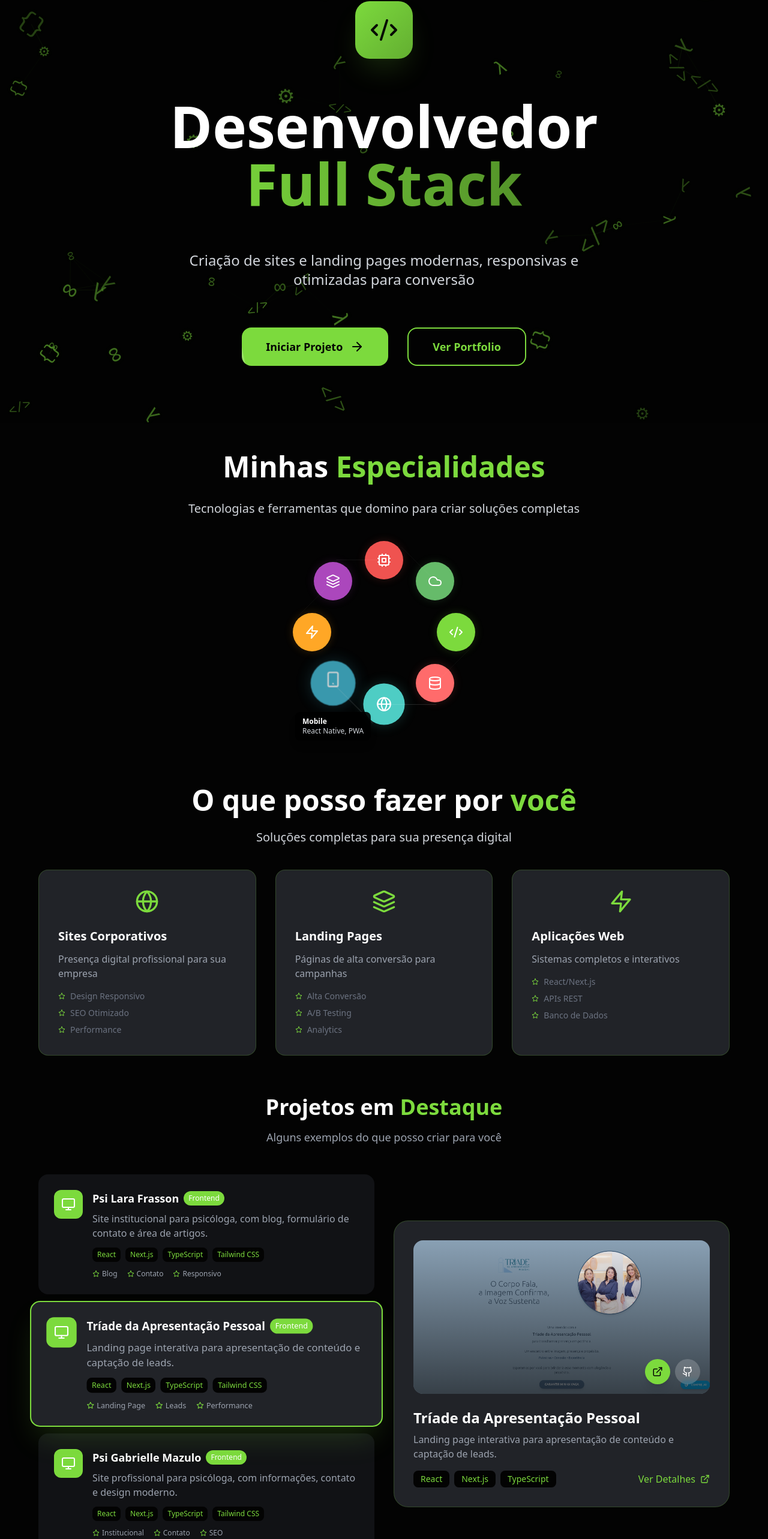
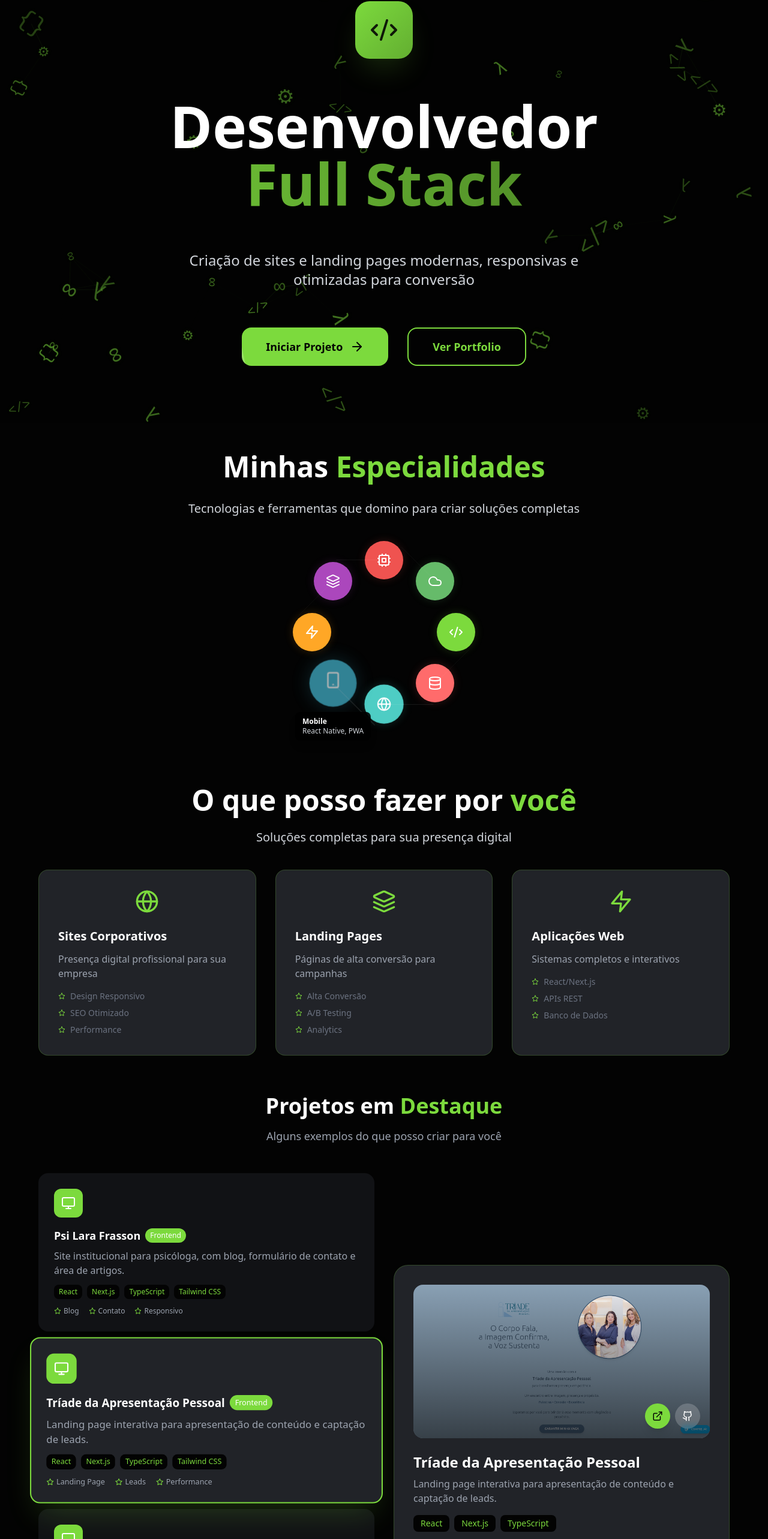
Before and after one commit to kainamf/dev-kainamf, a React (Create React App) app: page / in a window 1280 px wide. Shown: the part 94-2660 px from the top of the page at 60% size. Built offline with nearby package versions, Linux system fonts and the light colour scheme.

Commit message:
feat: enhance HeroSection and ProjectShowcaseSection layout for improved responsiveness and readability

```diff
--- a/src/components/home/HeroSection/HeroSection.tsx
+++ b/src/components/home/HeroSection/HeroSection.tsx
@@ -25,13 +25,12 @@ const HeroSection: React.FC<HeroSectionProps> = ({ theme, themeClasses, scrollY,
       >
         <Code2 size={48} className="text-[#030303] animate-pulse" />
       </div>
-  <h1 className={`text-6xl md:text-8xl font-bold ${themeClasses.text} mb-8 relative`}>
-        Desenvolvedor
-        <br />
-        <span className="text-[#7CDA3D] bg-gradient-to-r from-[#7CDA3D] to-[#7CDA3D]/70 bg-clip-text text-transparent animate-pulse">
-          Full Stack
-        </span>
-      </h1>
+  <h1 className={`text-4xl xs:text-5xl sm:text-6xl md:text-8xl font-bold ${themeClasses.text} mb-8 relative leading-tight break-words`}>
+    <span className="block">Desenvolvedor</span>
+    <span className="block text-[#7CDA3D] bg-gradient-to-r from-[#7CDA3D] to-[#7CDA3D]/70 bg-clip-text text-transparent animate-pulse">
+      Full Stack
+    </span>
+  </h1>
   <p className={`text-xl md:text-2xl ${theme === 'light' ? 'text-gray-600' : 'text-gray-300'} max-w-3xl mx-auto leading-relaxed mb-8 opacity-0 animate-fade-in-up`} style={{animationDelay: '1s', animationFillMode: 'forwards'}}>
         Criação de sites e landing pages modernas, responsivas e otimizadas para conversão
       </p>
--- a/src/components/home/ProjectShowcaseSection/ProjectShowcaseSection.tsx
+++ b/src/components/home/ProjectShowcaseSection/ProjectShowcaseSection.tsx
@@ -81,14 +81,14 @@ const ProjectShowcaseSection: React.FC<ProjectShowcaseSectionProps> = ({ theme,
         </p>
       </div>
 
-      <div className="grid lg:grid-cols-2 gap-8 items-center">
+  <div className="grid grid-cols-1 lg:grid-cols-2 gap-4 sm:gap-8 items-center">
         {/* Project Cards */}
   <div className="space-y-4">
           {projects.map((project, index) => (
             <div
               key={project.id}
               className={`
-                p-6 rounded-2xl cursor-pointer transition-all duration-500 border-2
+                p-4 sm:p-6 rounded-2xl cursor-pointer transition-all duration-500 border-2
                 ${activeProject === index
                   ? 'bg-[#212328] border-[#7CDA3D] shadow-2xl shadow-[#7CDA3D]/20 scale-105'
                   : 'bg-[#212328]/50 border-transparent hover:border-[#7CDA3D]/50 hover:bg-[#212328]'
@@ -96,9 +96,9 @@ const ProjectShowcaseSection: React.FC<ProjectShowcaseSectionProps> = ({ theme,
               `}
               onClick={() => handleProjectClick(index)}
             >
-              <div className="flex items-start gap-4">
+              <div className="flex flex-col xs:flex-row items-start gap-2 xs:gap-4">
                 <div
-                  className="w-12 h-12 rounded-xl flex items-center justify-center flex-shrink-0"
+                  className="w-10 h-10 sm:w-12 sm:h-12 rounded-xl flex items-center justify-center flex-shrink-0 mb-2 xs:mb-0"
                   style={{ backgroundColor: project.color }}
                 >
                   {project.category === 'Mobile' ? (
@@ -110,35 +110,35 @@ const ProjectShowcaseSection: React.FC<ProjectShowcaseSectionProps> = ({ theme,
                   )}
                 </div>
 
-                <div className="flex-1">
-                  <div className="flex items-center gap-2 mb-2">
-                    <h3 className="text-white font-bold text-lg">{project.title}</h3>
+                <div className="flex-1 min-w-0">
+                  <div className="flex flex-col sm:flex-row sm:items-center gap-1 sm:gap-2 mb-2 w-full">
+                    <h3 className="text-white font-bold text-base sm:text-lg truncate">{project.title}</h3>
                     <span
-                      className="px-2 py-1 rounded-full text-xs font-medium text-white"
+                      className="px-2 py-1 rounded-full text-xs font-medium text-white w-fit"
                       style={{ backgroundColor: project.color }}
                     >
                       {project.category}
                     </span>
                   </div>
 
-                  <p className="text-gray-400 mb-3">{project.description}</p>
+                  <p className="text-gray-400 mb-3 text-sm sm:text-base break-words">{project.description}</p>
 
-                  <div className="flex flex-wrap gap-2 mb-3">
+                  <div className="flex flex-wrap gap-1 sm:gap-2 mb-2 sm:mb-3">
                     {project.tech.map((tech, techIndex) => (
                       <span
                         key={techIndex}
-                        className="px-2 py-1 bg-[#030303] text-[#7CDA3D] text-xs rounded-lg font-medium"
+                        className="px-2 py-1 bg-[#030303] text-[#7CDA3D] text-[10px] sm:text-xs rounded-lg font-medium"
                       >
                         {tech}
                       </span>
                     ))}
                   </div>
 
-                  <div className="flex items-center gap-4">
+                  <div className="flex flex-wrap items-center gap-2 sm:gap-4">
                     {project.features.map((feature, featureIndex) => (
                       <div key={featureIndex} className="flex items-center gap-1">
                         <Star size={12} className="text-[#7CDA3D]" />
-                        <span className="text-gray-400 text-xs">{feature}</span>
+                        <span className="text-gray-400 text-[10px] sm:text-xs">{feature}</span>
                       </div>
                     ))}
                   </div>
@@ -192,8 +192,7 @@ const ProjectShowcaseSection: React.FC<ProjectShowcaseSectionProps> = ({ theme,
                 {projects[activeProject].description}
               </p>
 
-              <div className="flex items-center justify-between">
-                <div className="flex gap-2">
+              <div className="flex flex-wrap gap-2 mb-4">
                 {projects[activeProject].tech.slice(0, 3).map((tech, index) => (
                   <span
                     key={index}
@@ -203,7 +202,6 @@ const ProjectShowcaseSection: React.FC<ProjectShowcaseSectionProps> = ({ theme,
                   </span>
                 ))}
               </div>
-
               <button className="flex items-center gap-2 text-[#7CDA3D] hover:text-white transition-colors font-medium">
                 Ver Detalhes
                 <ExternalLink size={16} />
@@ -213,7 +211,6 @@ const ProjectShowcaseSection: React.FC<ProjectShowcaseSectionProps> = ({ theme,
         </div>
       </div>
     </div>
-    </div>
   );
 };
 
```
Lines whose indentation alone changed are shown as unchanged.
